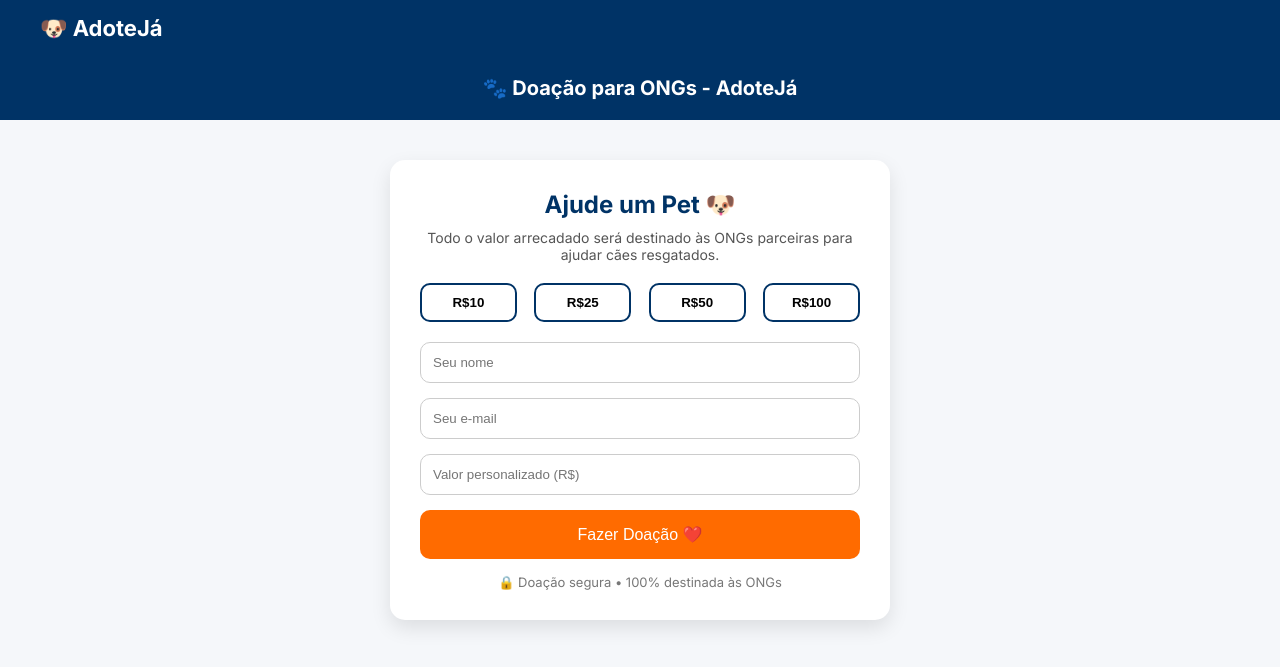
After one commit to JuniorTavaresss/AdoteJa, a PHP site: page /html/Doar.html in a window 1280 px wide. The commit adds this page. Shown: the top 667 px of the page. Run offline with PHP 8.4, Linux system fonts and the light colour scheme.

Commit message:
atualizei

```diff
--- /dev/null
+++ b/html/Doar.html
@@ -0,0 +1,52 @@
+<!DOCTYPE html>
+<html lang="pt-BR">
+<head>
+<meta charset="UTF-8">
+<meta name="viewport" content="width=device-width, initial-scale=1.0">
+<title>Doação | AdoteJá</title>
+
+<link rel="stylesheet" href="../style/Doar.css">
+<link href="https://fonts.googleapis.com/css2?family=Inter:wght@300;400;600;700&display=swap" rel="stylesheet">
+</head>
+
+<body>
+
+<!-- MENU -->
+<nav class="menu">
+    <a href="../index.html" class="logo">🐶 AdoteJá</a>
+</nav>
+
+<!-- HEADER -->
+<div class="header">
+    🐾 Doação para ONGs - AdoteJá
+</div>
+
+<!-- CONTEÚDO -->
+<div class="container">
+
+    <h2>Ajude um Pet 🐶</h2>
+    <p>Todo o valor arrecadado será destinado às ONGs parceiras para ajudar cães resgatados.</p>
+
+    <!-- VALORES -->
+    <div class="valores">
+        <button>R$10</button>
+        <button>R$25</button>
+        <button>R$50</button>
+        <button>R$100</button>
+    </div>
+
+    <!-- FORM -->
+    <input type="text" placeholder="Seu nome">
+    <input type="email" placeholder="Seu e-mail">
+    <input type="number" placeholder="Valor personalizado (R$)">
+
+    <button class="btn-doar">Fazer Doação ❤️</button>
+
+    <div class="info">
+        🔒 Doação segura • 100% destinada às ONGs
+    </div>
+
+</div>
+
+</body>
+</html>
--- /dev/null
+++ b/style/Doar.css
@@ -0,0 +1,153 @@
+/* RESET */
+* {
+    margin: 0;
+    padding: 0;
+    box-sizing: border-box;
+}
+
+body {
+    font-family: "Inter", Arial, sans-serif;
+    background: #f5f7fa;
+}
+
+/* HEADER */
+.header {
+    background: #003366;
+    color: white;
+    text-align: center;
+    padding: 20px;
+    font-size: 20px;
+    font-weight: bold;
+}
+
+/* CONTAINER */
+.container {
+    max-width: 500px;
+    margin: 40px auto;
+    background: white;
+    padding: 30px;
+    border-radius: 15px;
+    box-shadow: 0 8px 20px rgba(0,0,0,0.1);
+}
+
+/* TÍTULO */
+.container h2 {
+    text-align: center;
+    color: #003366;
+    margin-bottom: 10px;
+}
+
+/* TEXTO */
+.container p {
+    text-align: center;
+    font-size: 14px;
+    color: #555;
+    margin-bottom: 20px;
+}
+
+/* VALORES */
+.valores {
+    display: flex;
+    justify-content: space-between;
+    margin-bottom: 20px;
+}
+
+.valores button {
+    width: 22%;
+    padding: 10px;
+    border-radius: 10px;
+    border: 2px solid #003366;
+    background: white;
+    cursor: pointer;
+    font-weight: bold;
+    transition: 0.3s;
+}
+
+.valores button:hover {
+    background: #003366;
+    color: white;
+}
+
+/* INPUT */
+input {
+    width: 100%;
+    padding: 12px;
+    border-radius: 10px;
+    border: 1px solid #ccc;
+    margin-bottom: 15px;
+}
+
+/* BOTÃO */
+.btn-doar {
+    width: 100%;
+    padding: 15px;
+    background: #ff6b00;
+    border: none;
+    color: white;
+    font-size: 16px;
+    border-radius: 10px;
+    cursor: pointer;
+    transition: 0.3s;
+}
+
+.btn-doar:hover {
+    background: #e65c00;
+}
+
+/* INFO */
+.info {
+    margin-top: 15px;
+    font-size: 13px;
+    color: #777;
+    text-align: center;
+}
+
+/* MENU */
+.menu {
+    display: flex;
+    justify-content: space-between; /* logo esquerda / menu direita */
+    align-items: center;
+    padding: 15px 40px;
+    background: #003366; /* azul */
+}
+
+/* LOGO (AdoteJá) */
+.logo {
+    font-size: 22px;
+    font-weight: 700;
+    color: #ffffff;
+    text-decoration: none;
+}
+
+/* LISTA */
+.menu ul {
+    display: flex;
+    gap: 25px;
+    list-style: none;
+}
+
+/* LINKS */
+.menu ul li a {
+    text-decoration: none;
+    color: white;
+    font-weight: 500;
+    transition: 0.3s;
+}
+
+/* HOVER LINKS */
+.menu ul li a:hover {
+    color: #ff6b00; /* laranja */
+}
+
+/* BOTÃO LOGIN */
+.btn-login {
+    background: #ff6b00;
+    padding: 8px 15px;
+    border-radius: 8px;
+    color: white !important;
+}
+
+/* HOVER LOGIN */
+.btn-login:hover {
+    background: #e65c00;
+}
```
Also changed, not shown: Index.html (+43 -23 lines), style/style.css (+117 -60 lines).
